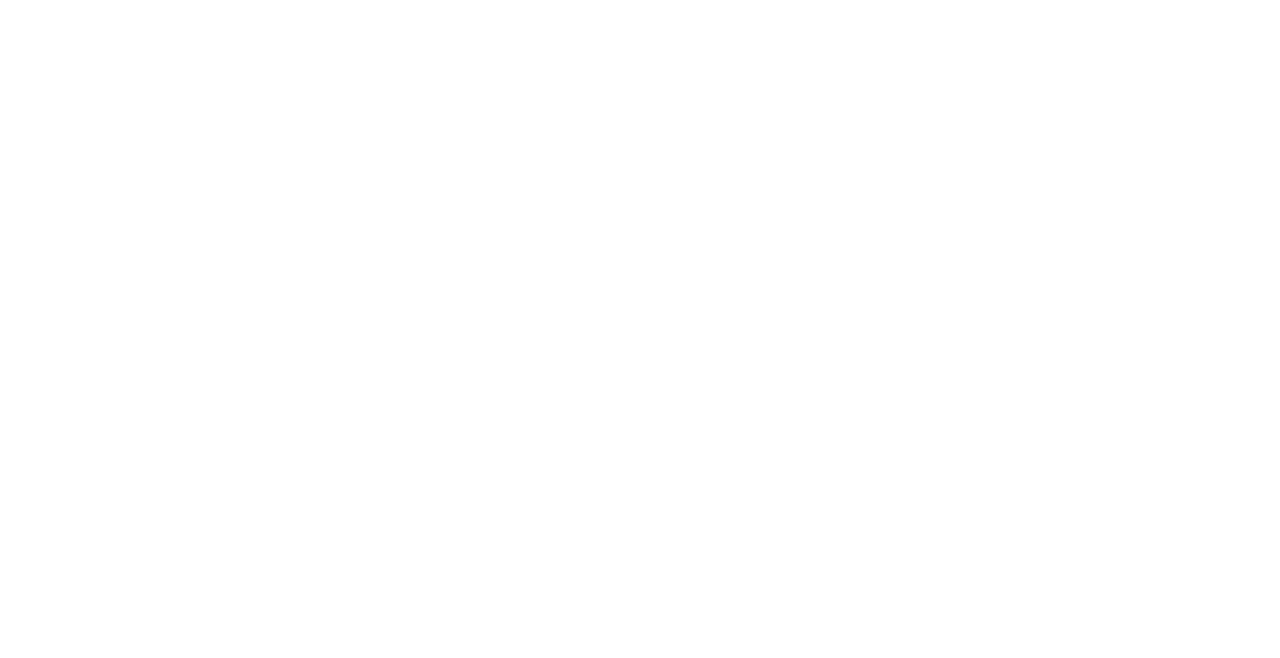
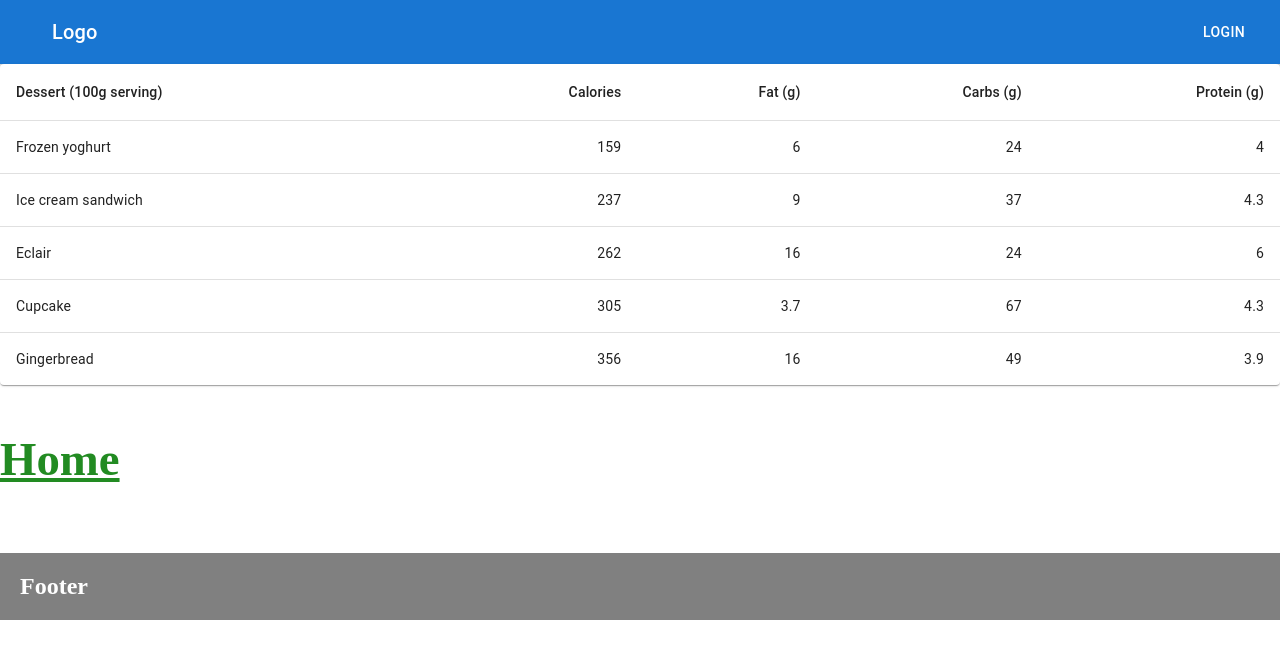
Before and after one commit to Devpatel8318/tatvasoft, a React (Create React App) app: page /products in a window 1280 px wide. Before the commit this address had no page. Shown: the top 658 px of the page. Built offline with nearby package versions, Linux system fonts and the light colour scheme.

Commit message:
added Material ui TABLE

```diff
--- a/src/App.js
+++ b/src/App.js
@@ -6,6 +6,7 @@
 import IndexPage from "./components/IndexPage";
 import RegisterPage from "./components/RegisterPage";
 import LoginPage from "./components/LoginPage";
+import ProductList from "./components/ProductList";
 
 function App() {
   return (
@@ -14,6 +15,7 @@
         <Route path="/" element={<IndexPage />} />
         <Route path="/register" element={<RegisterPage />} />
         <Route path="/login" element={<LoginPage />} />
+        <Route path="/products" element={<ProductList />} />
       </Routes>
     </BrowserRouter>
   );
--- a/src/components/IndexPage.jsx
+++ b/src/components/IndexPage.jsx
@@ -24,6 +24,8 @@
             <img src={Icon} alt='imagehotel' /> <br />
             <Link className='link' to='/login'>Login Page</Link> <br />
             <Link className='link' to='/register'>Register Page</Link> <br />
+
+            <Link className='link' to='/products'><h3>Products</h3></Link> <br />
             <Footer />
         </>
     )
--- /dev/null
+++ b/src/components/ProductList.jsx
@@ -0,0 +1,84 @@
+// import React from 'react'
+// import Header from './Header';
+// import Footer from './Footer';
+// import { Link } from 'react-router-dom';
+
+// function ProductList() {
+//     return (
+//         <>
+//             <Header />
+
+//             <Link to={'/'}><h3>Home</h3></Link>
+//             <Footer />
+//         </>
+//     )
+// }
+
+// export default ProductList;
+
+
+import * as React from 'react';
+import Table from '@mui/material/Table';
+import TableBody from '@mui/material/TableBody';
+import TableCell from '@mui/material/TableCell';
+import TableContainer from '@mui/material/TableContainer';
+import TableHead from '@mui/material/TableHead';
+import TableRow from '@mui/material/TableRow';
+import Paper from '@mui/material/Paper';
+import Header from './Header';
+import Footer from './Footer';
+import { Link } from 'react-router-dom';
+
+function createData(name, calories, fat, carbs, protein) {
+    return { name, calories, fat, carbs, protein };
+}
+
+const rows = [
+    createData('Frozen yoghurt', 159, 6.0, 24, 4.0),
+    createData('Ice cream sandwich', 237, 9.0, 37, 4.3),
+    createData('Eclair', 262, 16.0, 24, 6.0),
+    createData('Cupcake', 305, 3.7, 67, 4.3),
+    createData('Gingerbread', 356, 16.0, 49, 3.9),
+];
+
+export default function ProductList() {
+    return (
+        <>
+            <Header />
+            <TableContainer component={Paper}>
+                <Table sx={{ minWidth: 650 }} aria-label="simple table">
+                    <TableHead>
+                        <TableRow>
+                            <TableCell>Dessert (100g serving)</TableCell>
+                            <TableCell align="right">Calories</TableCell>
+                            <TableCell align="right">Fat&nbsp;(g)</TableCell>
+                            <TableCell align="right">Carbs&nbsp;(g)</TableCell>
+                            <TableCell align="right">Protein&nbsp;(g)</TableCell>
+                        </TableRow>
+                    </TableHead>
+                    <TableBody>
+                        {rows.map((row) => (
+                            <TableRow
+                                key={row.name}
+                                sx={{ '&:last-child td, &:last-child th': { border: 0 } }}
+                            >
+                                <TableCell component="th" scope="row">
+                                    {row.name}
+                                </TableCell>
+                                <TableCell align="right">{row.calories}</TableCell>
+                                <TableCell align="right">{row.fat}</TableCell>
+                                <TableCell align="right">{row.carbs}</TableCell>
+                                <TableCell align="right">{row.protein}</TableCell>
+                            </TableRow>
+                        ))}
+                    </TableBody>
+                </Table>
+            </TableContainer>
+            <Link to={'/'} className='myLink'><h3>
+                Home
+            </h3>
+            </Link>
+            <Footer />
+        </>
+    );
+}
--- a/src/index.css
+++ b/src/index.css
@@ -4,4 +4,15 @@
 
 h2{
     color: gray;
+    margin-top: 20px;
 }
+
+*{
+    padding: 0px;
+    margin: 0px;
+}
+.myLink{
+    margin: 200px;
+    color: forestgreen;
+    font-size: 2.5em;
+}
```
